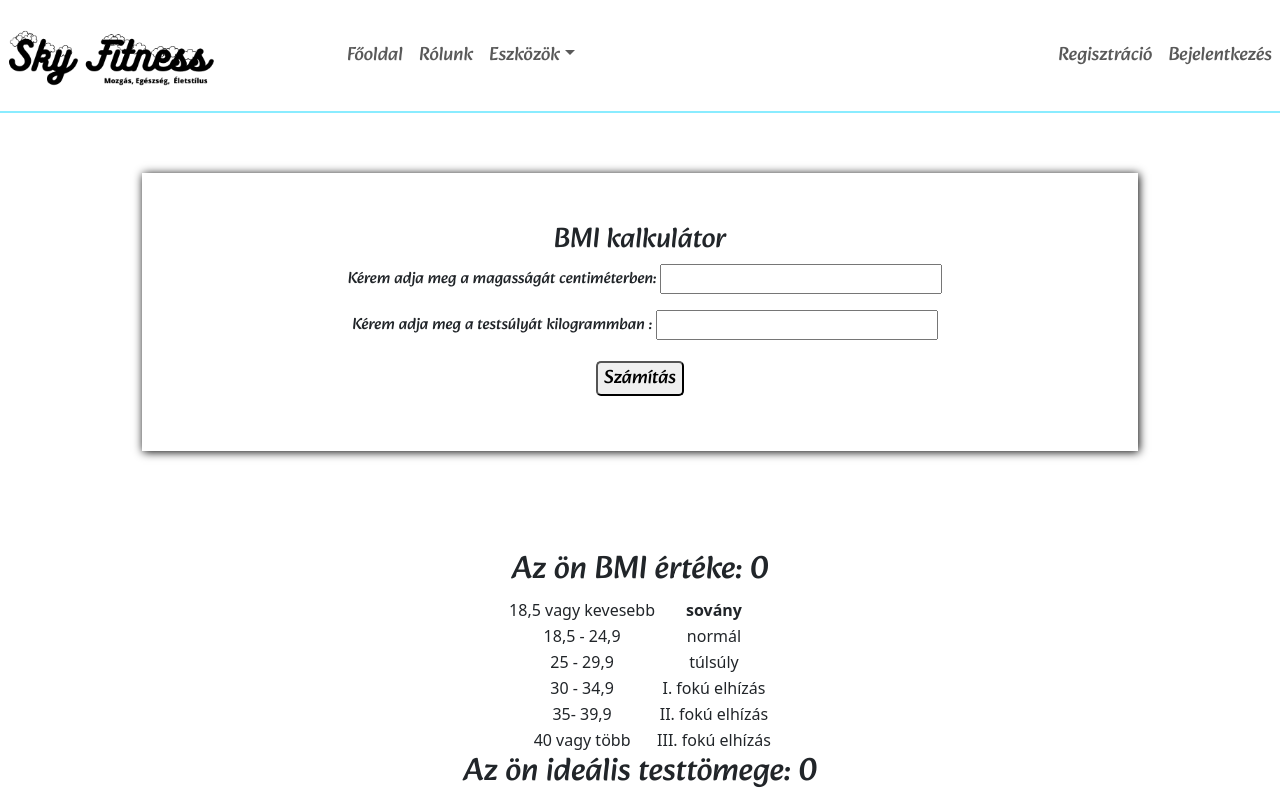
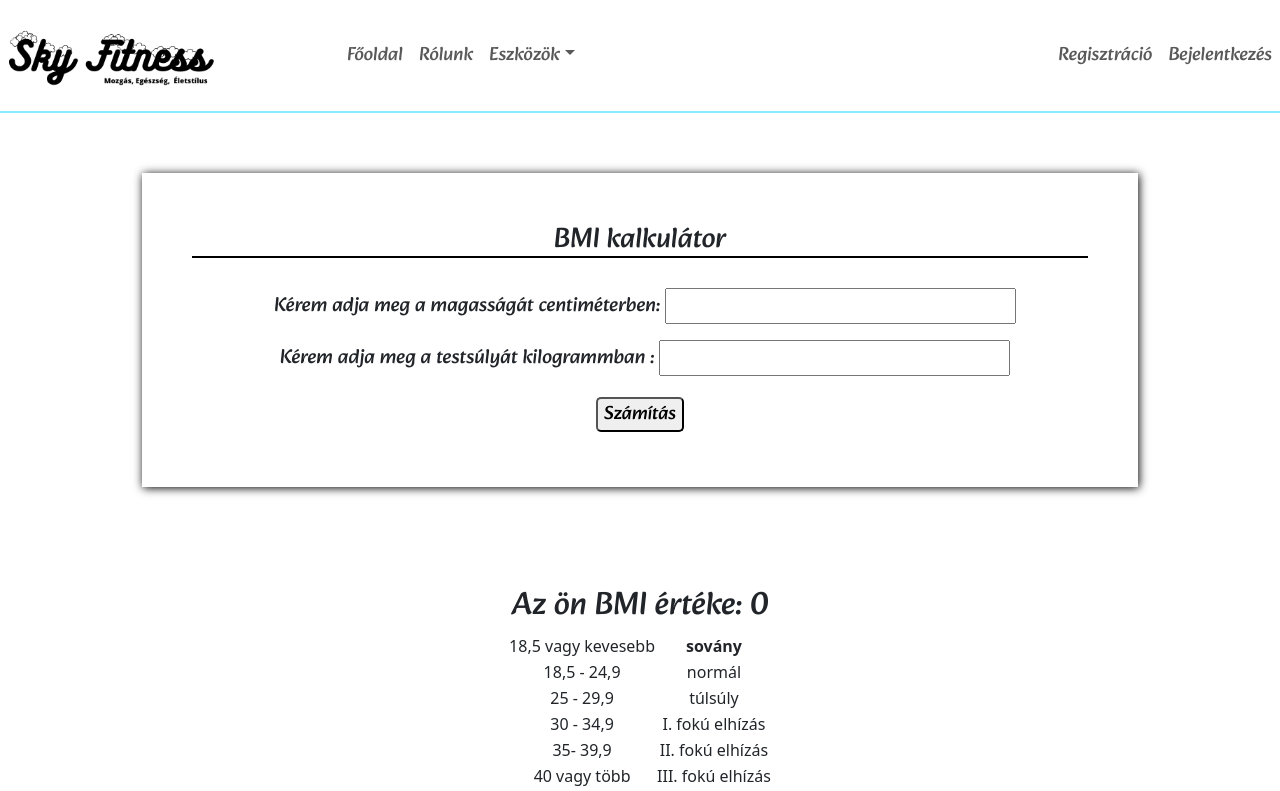
Before and after one commit to rkisztian/vizsgaremek-frontend, a React (Create React App) app: page /bmi in a window 1280 px wide. Shown: the top 791 px of the page. Built offline with nearby package versions, Linux system fonts and the light colour scheme; no server answers; the HTML template or start-up script is replaced by a standard one.

Commit message:
Felhasználói dokumentáció

```diff
--- a/src/App.css
+++ b/src/App.css
@@ -141,8 +141,15 @@ p{
 .BMIPage form{
   box-shadow: 1px 1px 9px black;
   padding: 50px;
+}
 
+.BMIPage p{
+  font-size: 20px;
+}
 
+.BMIPage  h3{
+  border-bottom: 2px solid black;
+  margin-bottom: 30px;
 }
 
 .BMIPage input {
```
Also changed, not shown: 1 other file (tests, documents, lock files or other folders).
